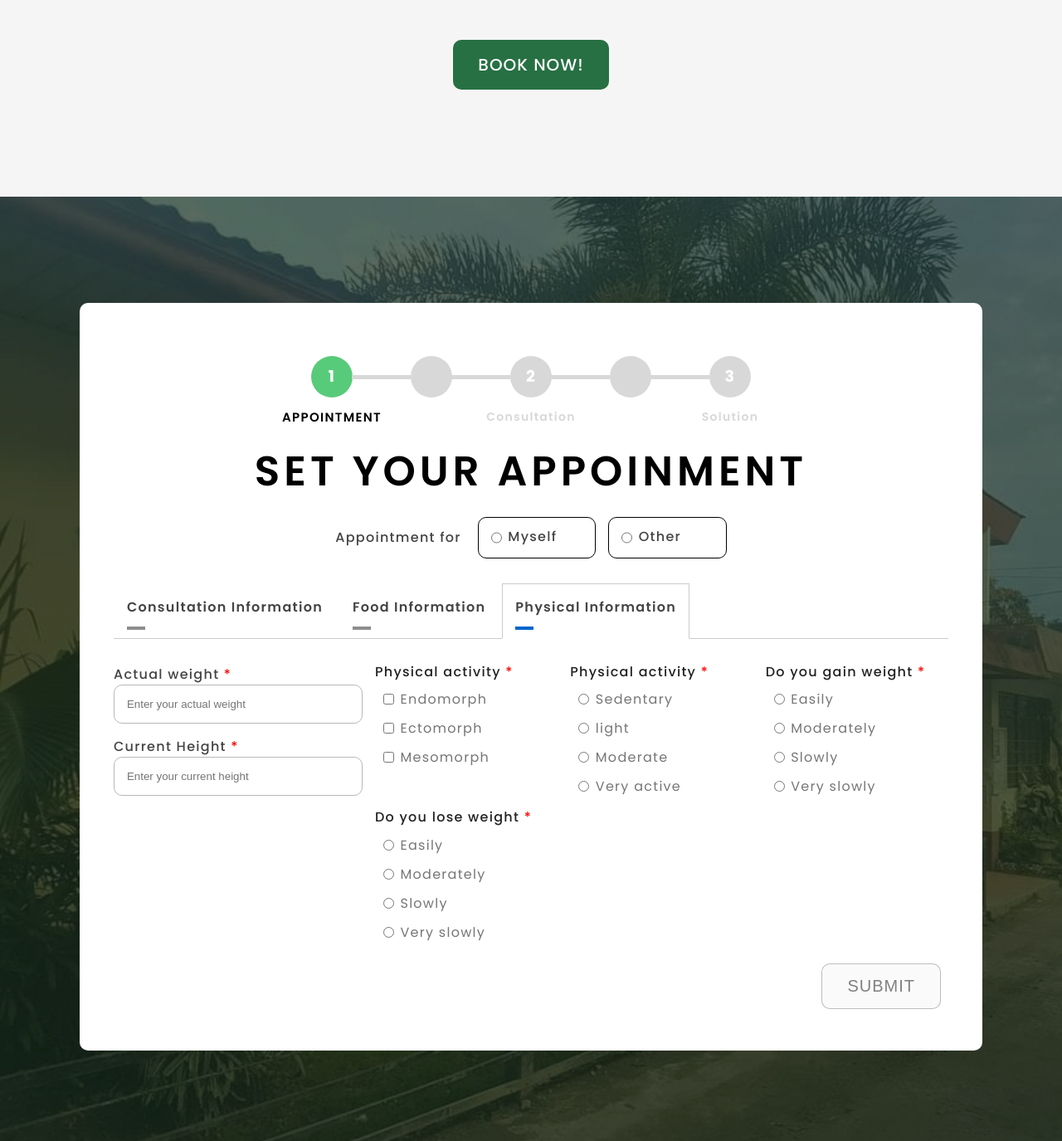
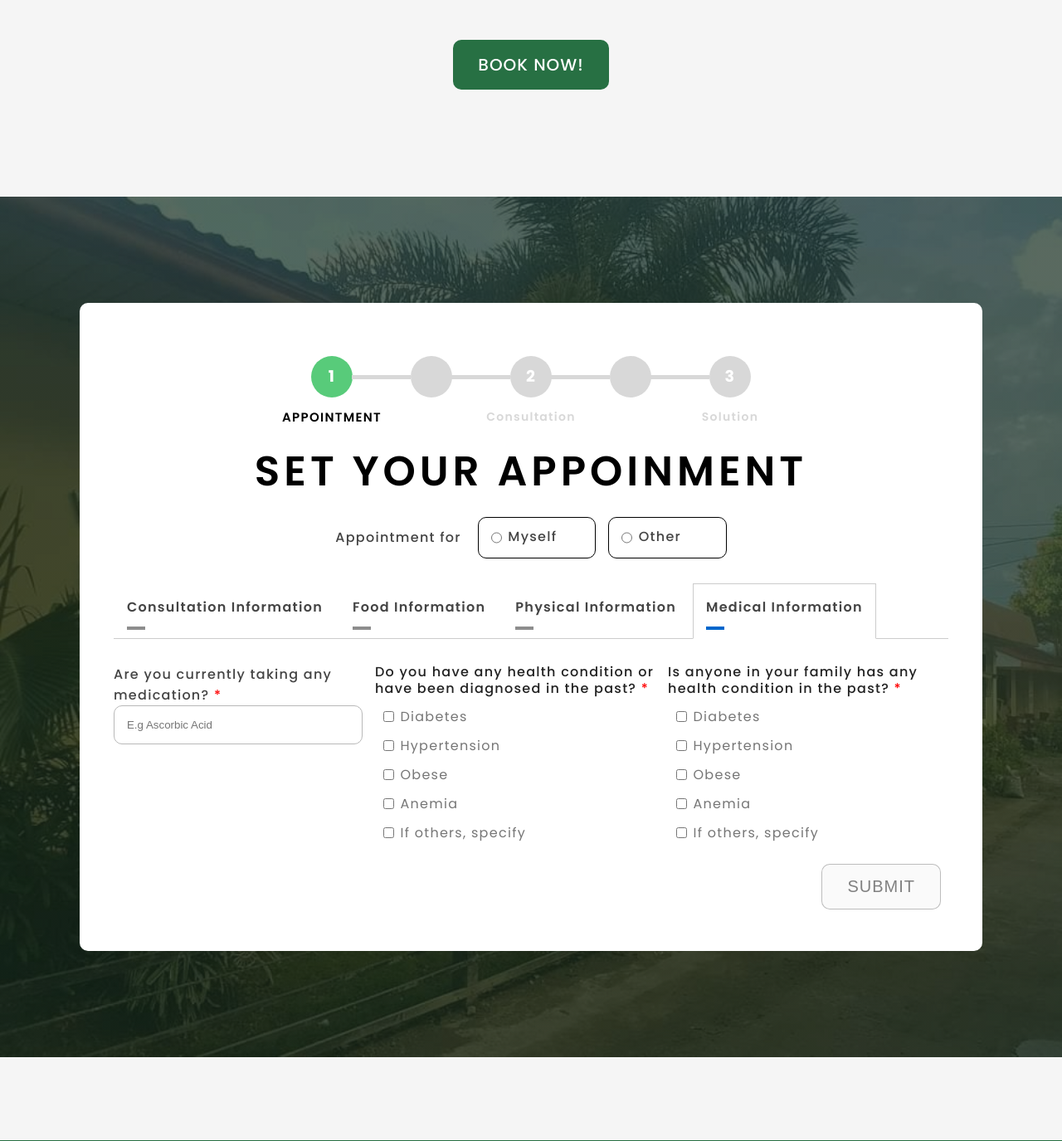
Before and after one commit to wilhelmusolejr/Online-appointment-and-consultation-clinic, a PHP site: page /consultation/consultation.php in a window 1280 px wide. Shown: the part 563-1938 px from the top of the page at 83% size. Run offline with PHP 8.4, Linux system fonts and the light colour scheme; some libraries are stand-ins or nearby versions.

Commit message:
added medical information tab

```diff
--- a/homepage/consultation/consultation.js
+++ b/homepage/consultation/consultation.js
@@ -1,4 +1,16 @@
 "use strict";
+const otherCheckbox = document.querySelector("#health-condition-one-other");
+const otherText = document.querySelector("#otherValue");
+
+otherCheckbox.addEventListener("change", () => {
+  if (otherCheckbox.checked) {
+    otherText.classList.remove("hidden");
+    otherText.value = "";
+  } else {
+    otherText.classList.add("hidden");
+  }
+});
+
 const one = document.querySelector(".one");
 const two = document.querySelector(".two");
 const three = document.querySelector(".three");
--- a/homepage/consultation/consultation.php
+++ b/homepage/consultation/consultation.php
@@ -14,6 +14,7 @@
 ?>
 <link rel="stylesheet" href="consultation.css" />
 <script src="../index.js" defer></script>
+<script src="consultation.js" defer></script>
 <link rel="stylesheet" href="https://unicons.iconscout.com/release/v4.0.0/css/line.css">
 <?php require_once $path.'includes/starterTwo.php'; ?>
 
@@ -131,13 +132,17 @@
             <input type="radio" name="tabset" id="tab2" aria-controls="rauchbier">
             <label for="tab2">Food Information</label>
             <!-- Tab 3 -->
-            <input type="radio" name="tabset" id="tab3" aria-controls="dunkles" checked>
+            <input type="radio" name="tabset" id="tab3" aria-controls="dunkles">
             <label for="tab3">Physical Information</label>
+            <!-- Tab 3 -->
+            <input type="radio" name="tabset" id="tab4" aria-controls="dunkles" checked>
+            <label for="tab4">Medical Information</label>
+
 
             <div class="tab-panels">
 
               <!-- Consultation Information -->
-              <section id="marzen" class="tab-panel">
+              <section id="consultation-tab" class="tab-panel">
                 <!-- - Form Header -->
                 <div class="form-header text-uppercase hidden hidden">
                   <h3>Consultation Information</h3>
@@ -196,7 +201,7 @@
               </section>
 
               <!-- Food Information -->
-              <section id="dunkles" class="tab-panel">
+              <section id="food-tab" class="tab-panel">
                 <!-- - Form Header -->
                 <div class="form-header text-uppercase hidden">
                   <h3>Food Information</h3>
@@ -307,7 +312,7 @@
               </section>
 
               <!-- Physical Information -->
-              <section id="rauchbier" class="tab-panel">
+              <section id="physical-tab" class="tab-panel">
                 <!-- - Form Header -->
                 <div class="form-header text-uppercase hidden">
                   <h3>Physical Information</h3>
@@ -436,6 +441,100 @@
                 </div>
               </section>
 
+              <!-- Medical Information -->
+              <section id="medical-tab" class="tab-panel">
+                <!-- - Form Header -->
+                <div class="form-header text-uppercase hidden">
+                  <h3>Medical Information</h3>
+                </div>
+                <!-- form parent -->
+                <div class="divider">
+                  <!-- left -->
+                  <div class="left-form form-input-parent">
+                    <!-- Current Medication -->
+                    <div class="form-input-box ">
+                      <label for="appoint-actual-weight">Are you currently taking any medication? <span>*</span></label>
+                      <input type="text" name="appoint-medical-current-med" id="appoint-medical-current-med"
+                        placeholder="E.g Ascorbic Acid" data-role="taginput">
+                      <p class="form-error-message hidden">Error</p>
+                    </div>
+                  </div>
+                  <!-- right -->
+                  <div class="right-form form-input-parent ">
+                    <!-- health condition -->
+                    <div class="form-input-box form-radio-box">
+                      <p>Do you have any health condition or have been diagnosed in the past? <span>*</span></p>
+                      <div class="gender-con radio-default">
+                        <!-- Endomorph -->
+                        <div>
+                          <input type="checkbox" id="self-conditions-diabetes" name="health-condition-one"
+                            value="Diabetes">
+                          <label for="self-conditions-diabetes">Diabetes</label>
+                        </div>
+                        <!-- Ectomorph -->
+                        <div>
+                          <input type="checkbox" id="self-conditions-hypertension" name="health-condition-one"
+                            value="Hypertension">
+                          <label for="self-conditions-hypertension">Hypertension</label>
+                        </div>
+                        <!-- Mesomorph -->
+                        <div>
+                          <input type="checkbox" id="self-conditions-obese" name="health-condition-one" value="Obese">
+                          <label for="self-conditions-obese">Obese</label>
+                        </div>
+                        <!-- Mesomorph -->
+                        <div>
+                          <input type="checkbox" id="self-conditions-anemia" name="health-condition-one" value="Anemia">
+                          <label for="self-conditions-anemia">Anemia</label>
+                        </div>
+                        <!-- Mesomorph -->
+                        <div>
+                          <input type="checkbox" id="health-condition-one-other" name="health-condition-one"
+                            value="health-condition-one-other">
+                          <label for="health-condition-one-other">If others, specify</label>
+                          <input type="text" id="otherValue" name="health-condition-one-other" class="hidden" />
+                        </div>
+                      </div>
+                    </div>
+                    <!-- family condition -->
+                    <div class="form-input-box form-radio-box">
+                      <p>Is anyone in your family has any health condition in the past? <span>*</span></p>
+                      <div class="gender-con radio-default">
+                        <!-- Endomorph -->
+                        <div>
+                          <input type="checkbox" id="self-conditions-diabetes" name="health-condition-one"
+                            value="Diabetes">
+                          <label for="self-conditions-diabetes">Diabetes</label>
+                        </div>
+                        <!-- Ectomorph -->
+                        <div>
+                          <input type="checkbox" id="self-conditions-hypertension" name="health-condition-one"
+                            value="Hypertension">
+                          <label for="self-conditions-hypertension">Hypertension</label>
+                        </div>
+                        <!-- Mesomorph -->
+                        <div>
+                          <input type="checkbox" id="self-conditions-obese" name="health-condition-one" value="Obese">
+                          <label for="self-conditions-obese">Obese</label>
+                        </div>
+                        <!-- Mesomorph -->
+                        <div>
+                          <input type="checkbox" id="self-conditions-anemia" name="health-condition-one" value="Anemia">
+                          <label for="self-conditions-anemia">Anemia</label>
+                        </div>
+                        <!-- Mesomorph -->
+                        <div>
+                          <input type="checkbox" id="health-condition-one-other" name="health-condition-one"
+                            value="health-condition-one-other">
+                          <label for="health-condition-one-other">If others, specify</label>
+                          <input type="text" id="otherValue" name="health-condition-one-other" class="hidden" />
+                        </div>
+                      </div>
+                    </div>
+                  </div>
+                </div>
+              </section>
+
             </div>
           </div>
 
```
